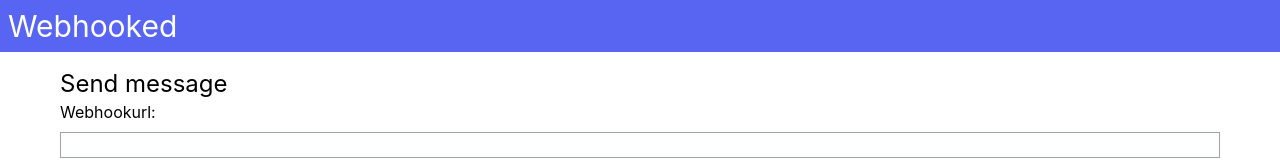
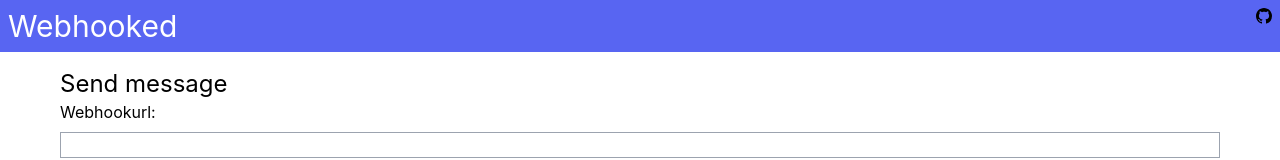
Before and after one commit to tuna2134-archive/webhook-and-embed, a Next.js app: page / in a window 1280 px wide. Shown: the top 160 px of the page. Built offline with nearby package versions, Linux system fonts and the light colour scheme.

Commit message:
add: hav

```diff
--- a/pages/_app.tsx
+++ b/pages/_app.tsx
@@ -1,8 +1,10 @@
 import '../styles/globals.css'
 import type { AppProps } from 'next/app'
 import Head from 'next/head'
+import Link from 'next/link'
 import { ToastContainer } from 'react-toastify'
-import 'react-toastify/dist/ReactToastify.css';
+import 'react-toastify/dist/ReactToastify.css'
+import { GoMarkGithub } from "react-icons/go"
 
 function MyApp({ Component, pageProps }: AppProps) {
     return (
@@ -10,8 +12,13 @@
             <Head>
                 <title>Discord webhook</title>
             </Head>
-            <header className="p-2 bg-[#5865F2]">
+            <header className="p-2 bg-[#5865F2] flex justify-between">
                 <h1 className="text-3xl text-white">Webhooked</h1>
+                <nav className="flex">
+                    <Link href="https://github.com/tuna2134/webhook-and-embed">
+                        <a><GoMarkGithub /></a>
+                    </Link>
+                </nav>
             </header>
             <main className="px-5 py-4">
                 <Component {...pageProps} />
```
